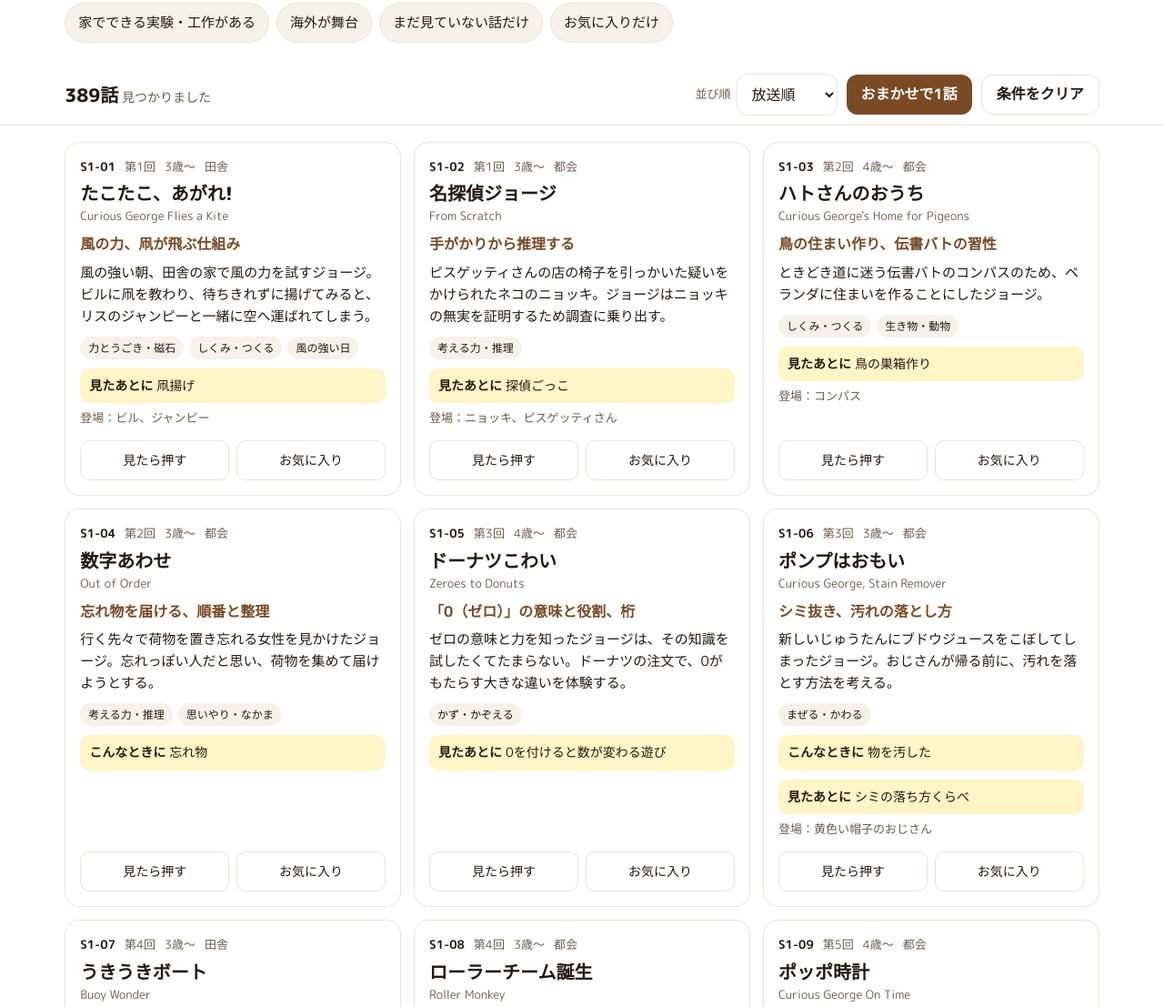
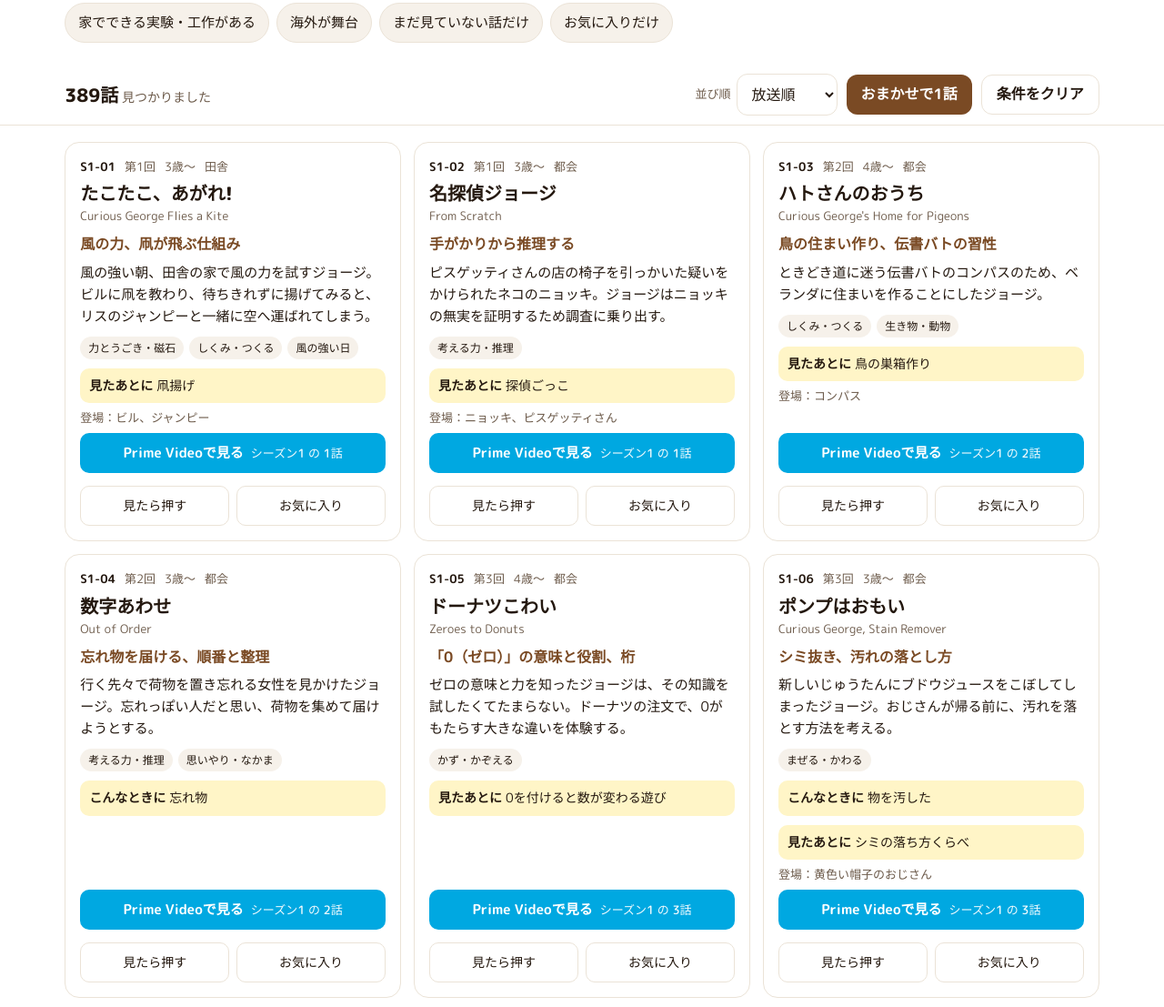
Before and after one commit to No-f9/CG-episode-finder, a plain HTML site: page index.html in a window 1280 px wide. Shown: the part 897-2004 px from the top of the page at 91% size. Drawn offline with Linux system fonts and the light colour scheme.

Commit message:
各話にPrime Video（シーズンページ）へのリンクを追加
Co-Authored-By: Claude Opus 5.5 <noreply@anthropic.com>
Claude-Session: https://claude.ai/code/session_01AoiEZW8mDVBvdBwdovNYNc

```diff
--- a/index.html
+++ b/index.html
@@ -77,6 +77,11 @@ button:focus-visible,input:focus-visible,select:focus-visible{outline:3px solid
 .tag{font-size:12px;padding:3px 9px;border-radius:999px;background:var(--chip)}
 .note{margin:4px 0 0;padding:8px 10px;border-radius:10px;background:var(--soft);font-size:14px}
 .note b{margin-right:4px}
+.pv{display:flex;align-items:center;justify-content:center;gap:8px;flex-wrap:wrap;min-height:44px;margin-top:auto;padding:8px 12px;border-radius:10px;background:#00a8e1;color:#fff;font-weight:700;font-size:15px;text-decoration:none}
+.pv small{font-weight:500;font-size:13px;opacity:.95}
+.pv:hover{filter:brightness(1.08)}
+.pv:focus-visible{outline:3px solid var(--ink);outline-offset:2px}
+.pv+.act{margin-top:0}
 .act{display:flex;gap:8px;margin-top:auto;padding-top:8px}
 .act button{flex:1;min-height:44px;border-radius:10px;border:1.5px solid var(--line);background:transparent;color:var(--ink);font:inherit;font-size:14px;cursor:pointer}
 .act button[aria-pressed=true]{background:var(--soft);border-color:var(--hat);font-weight:700}
@@ -211,6 +216,9 @@ function chipsHTML(list, set, key, sel) {
     const n = D.filter(d => match(d, key) && sel(d).includes(id)).length;
     return `<button class="${key==="pur"?"pur":"chip"}" data-k="${key}" data-v="${id}" aria-pressed="${set.has(id)}" ${n||set.has(id)?"":"disabled"}>${esc(lab)}<span>${n}話</span></button>`; }).join("");
 }
+const PV = ["B0CN5RFXMX", "B0CWDZ2XK6", "B0CZZL611T", "B0D33T73CT", "B0CXQ77H5P", "B0CTWM2XL4", "B0CWP22GMJ", "B0CV36Z2TH", "B0D2WDM4GW", "B0D2WDVG1S", "B0D33SM2TM", "B0D1WP2HC3", "B0CYPR3WHD", "B0CYGQ62P2", "B0GWKST9WK"];
+const FIRST = {}; D.forEach(d => { if (!(d.s in FIRST) || d.k < FIRST[d.s]) FIRST[d.s] = d.k; });
+function pv(d) { return `<a class="pv" href="https://www.amazon.co.jp/gp/video/detail/${PV[d.s-1]}" target="_blank" rel="noopener">Prime Videoで見る<small>シーズン${d.s} の ${d.k - FIRST[d.s] + 1}話</small></a>`; }
 function card(d) {
   const seen = store.seen.includes(d.c), fav = store.fav.includes(d.c);
   const pl = P.filter(p => d.P.includes(p[0])).map(p => `<span class="tag">${p[1]}</span>`).join("");
@@ -222,6 +230,7 @@ function card(d) {
 ${d.p?`<p class="note"><b>こんなときに</b>${esc(d.p)}</p>`:""}
 ${d.h?`<p class="note"><b>見たあとに</b>${esc(d.h)}</p>`:""}
 ${d.r?`<div class="meta">登場：${esc(d.r)}</div>`:""}
+${pv(d)}
 <div class="act"><button data-a="seen" data-c="${d.c}" aria-pressed="${seen}">${seen?"見た":"見たら押す"}</button><button data-a="fav" data-c="${d.c}" aria-pressed="${fav}">${fav?"お気に入り済み":"お気に入り"}</button></div>
 </article>`;
 }
```
Also changed, not shown: 1 other file.
